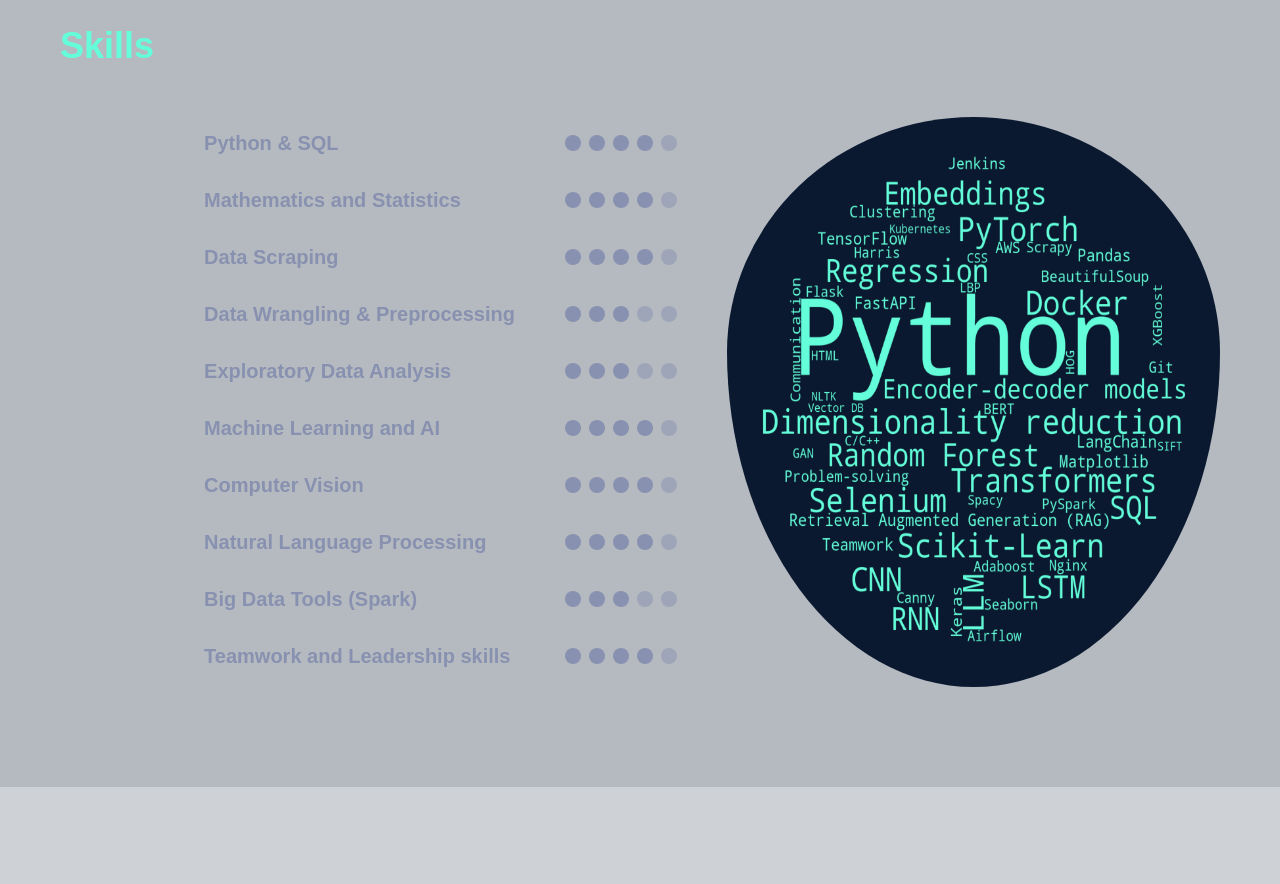
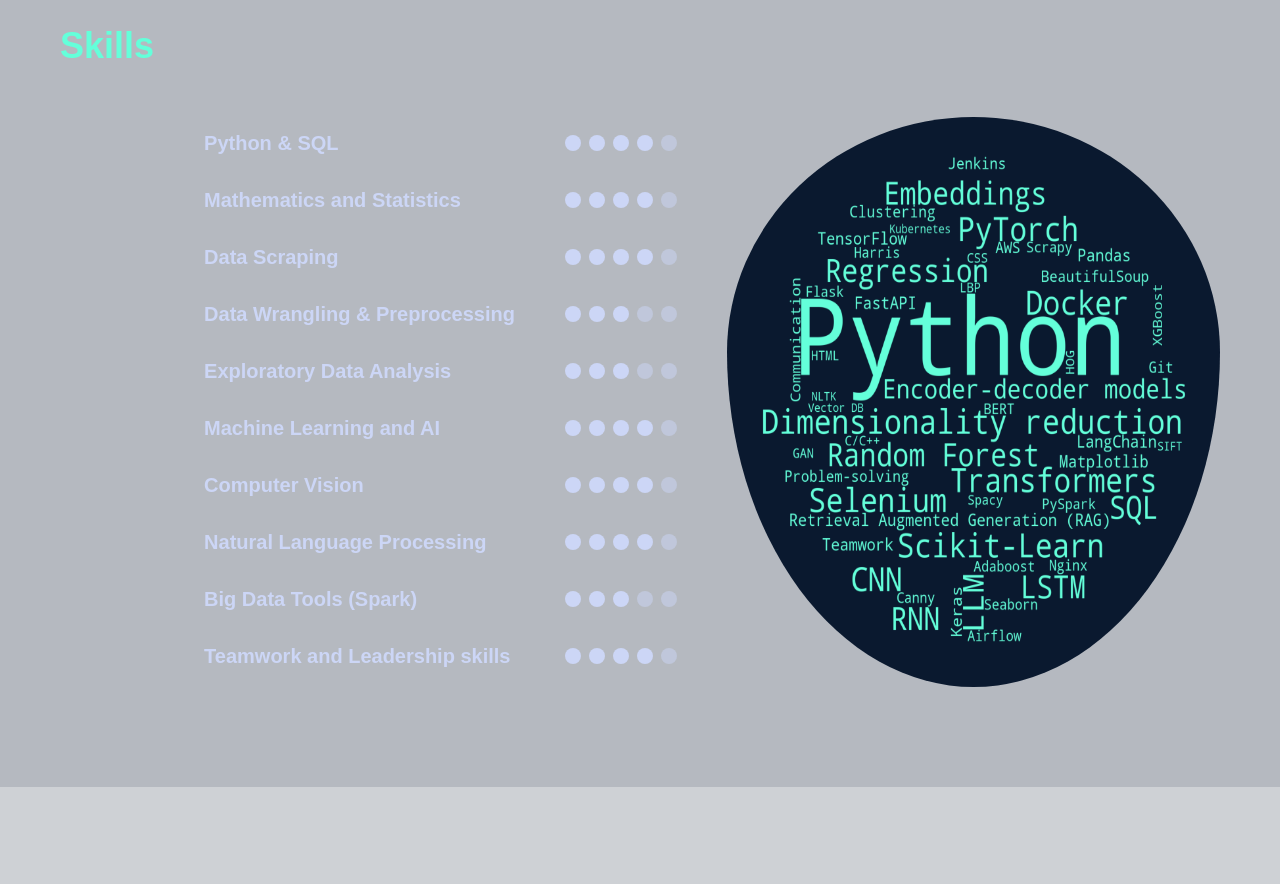
Before and after one commit to Shobhit20/Shobhit20.github.io, a website built with Vite: page index.html in a window 1280 px wide. Shown: the part 3840-4724 px from the top of the page. Built offline with nearby package versions, Linux system fonts and the light colour scheme; animation ran at ten frames a second.

```diff
--- a/style.css
+++ b/style.css
@@ -346,7 +346,7 @@
 .label {
   font-size: 20px;
   font-weight: bold;
-  color: #8892b0;
+  color: #ccd6f6;
   flex: 1;
 }
 
@@ -360,7 +360,7 @@
   width: 16px;
   height: 16px;
   border-radius: 50%;
-  background-color: #8892b0;
+  background-color: #ccd6f6;
   opacity: 0.5;
 }
 
```
